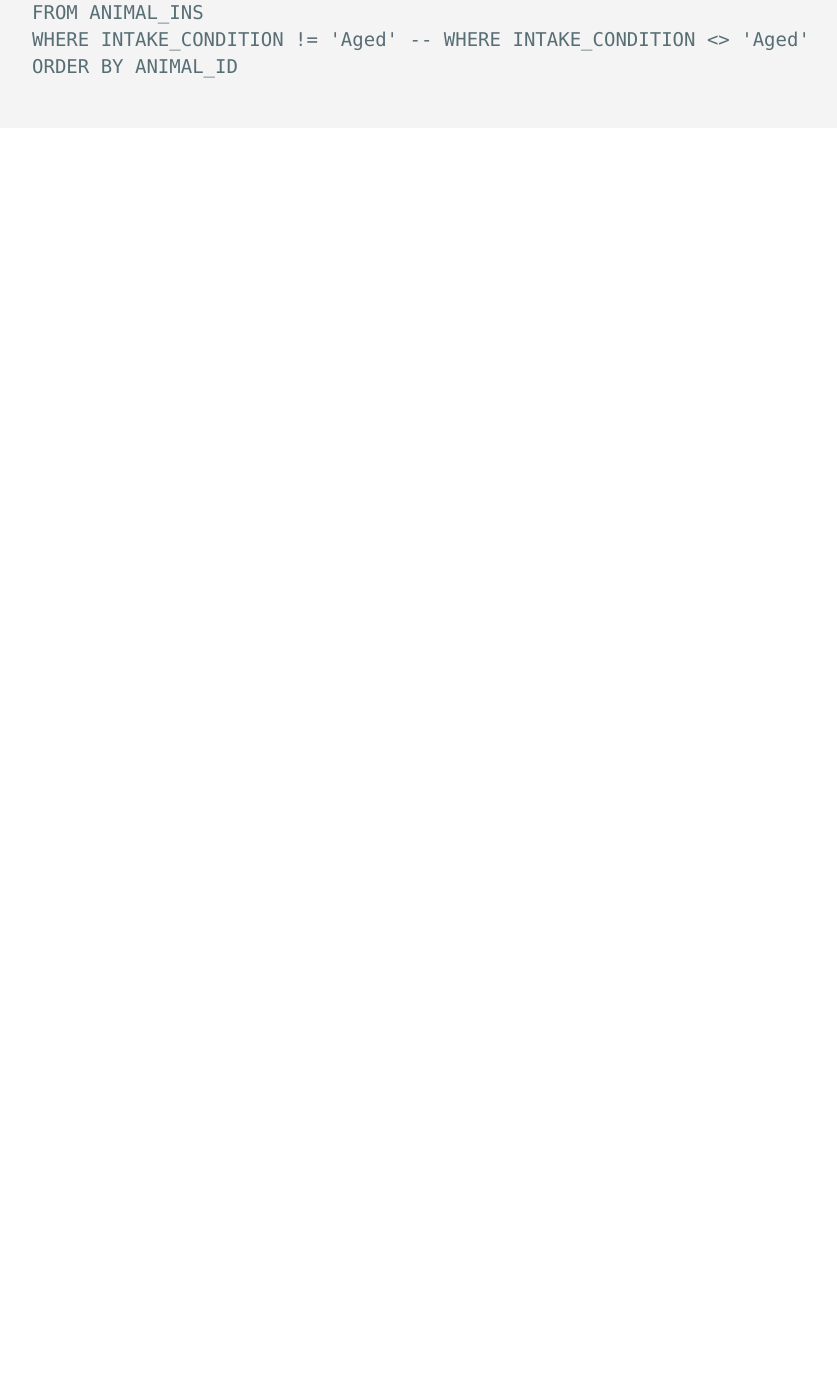
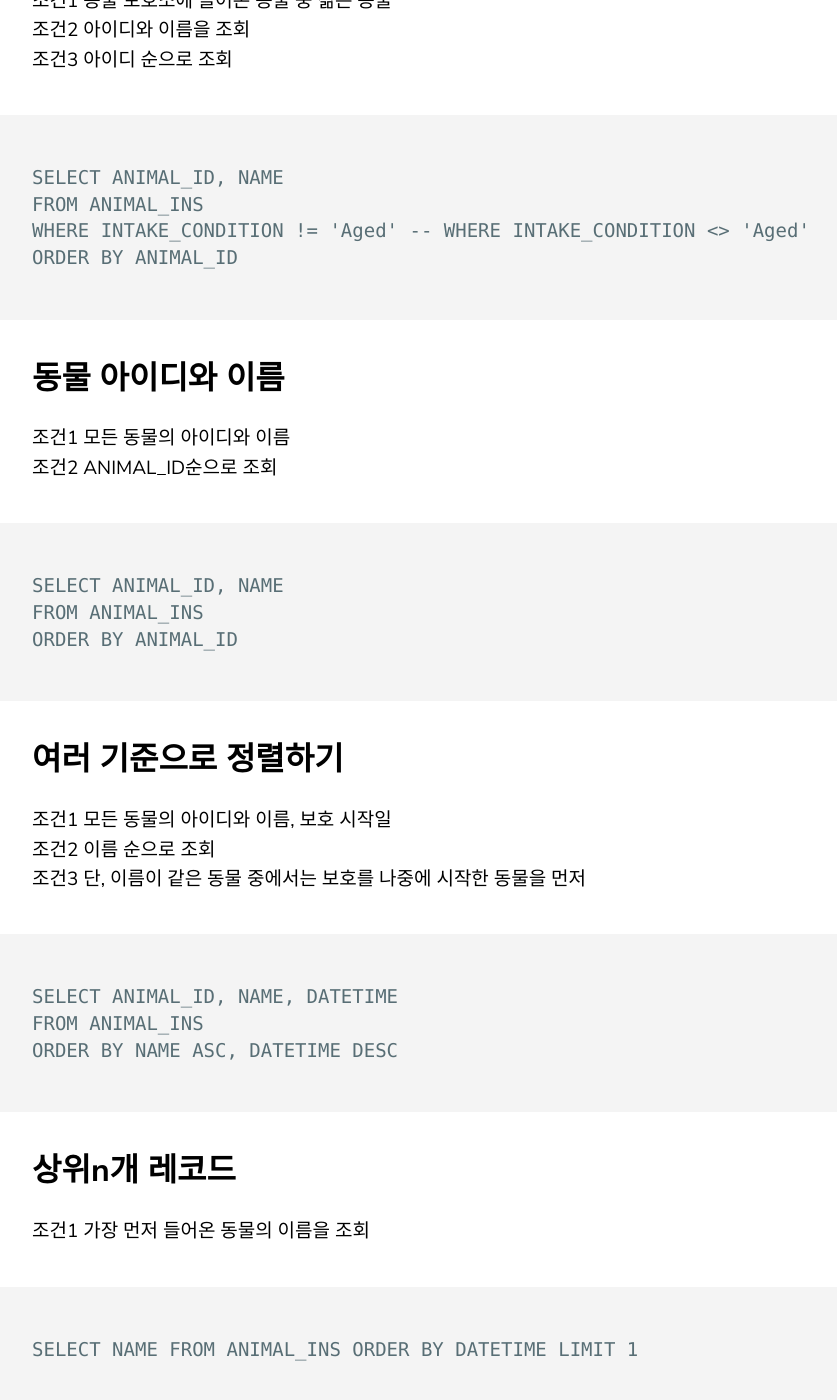
Before and after one commit to wahn34/wahn34.github.io, a Jekyll site: the page built from _posts/2021-05-19-CODINGTEST-SQL-SELECT.markdown, in a window 1280 px wide and 1400 px high, scrolled down 1715 px. Shown: the whole window, without its empty margins (68-905 px from the left). Built offline with Jekyll 4.4.1, drawn with Linux system fonts in a browser that asks for light colours; our own code applies the rules of GitHub Pages for plain Markdown files; before the commit the page ends 1883 px from its top, so only the background shows below that; some of the changed text lies outside the part shown.

Commit message:
Update 2021-05-19-CODINGTEST-SQL-SELECT.markdown
update post

````diff
--- a/_posts/2021-05-19-CODINGTEST-SQL-SELECT.markdown
+++ b/_posts/2021-05-19-CODINGTEST-SQL-SELECT.markdown
@@ -1,3 +1,4 @@
+
 ---
 layout: post
 title:  "SQL SELECT"
@@ -5,7 +6,7 @@ description: 프로그래머스 코딩테스트 연습 SELECT
 date:   2021-05-19 18:22:00 +0900
 categories: SQL MySQL
 ---
-모든 레코드 조회하기
+## 모든 레코드 조회하기
 
 조건1 ANIMAL_ID순으로 조회
 
@@ -14,7 +15,7 @@ SELECT * FROM ANIMAL_INS
 ORDER BY ANIMAL_ID;
 ```
 
-역순 정렬하기
+## 역순 정렬하기
 
 조건1 NAME, DATETIME컬럼으로 출력
 조건2 ANIMAL_ID의 역순
@@ -25,7 +26,7 @@ FROM ANIMAL_INS
 ORDER BY ANIMAL_ID DESC
 ```
 
-아픈 동물 찾기
+## 아픈 동물 찾기
 
 조건1 아픈동물만
 조건2 아이디 순으로 조회
@@ -37,7 +38,7 @@ FROM ANIMAL_INS
 WHERE INTAKE_CONDITION = 'Sick';
 ```
 
-어린 동물 찾기
+## 어린 동물 찾기
 
 조건1 동물 보호소에 들어온 동물 중 젊은 동물
 조건2 아이디와 이름을 조회
@@ -49,3 +50,37 @@ FROM ANIMAL_INS
 WHERE INTAKE_CONDITION != 'Aged' -- WHERE INTAKE_CONDITION <> 'Aged'
 ORDER BY ANIMAL_ID
 ```
+
+
+## 동물 아이디와 이름
+
+조건1 모든 동물의 아이디와 이름
+조건2 ANIMAL_ID순으로 조회
+
+```
+SELECT ANIMAL_ID, NAME
+FROM ANIMAL_INS
+ORDER BY ANIMAL_ID
+```
+
+
+## 여러 기준으로 정렬하기
+
+조건1 모든 동물의 아이디와 이름, 보호 시작일
+조건2 이름 순으로 조회
+조건3 단, 이름이 같은 동물 중에서는 보호를 나중에 시작한 동물을 먼저
+
+```
+SELECT ANIMAL_ID, NAME, DATETIME
+FROM ANIMAL_INS
+ORDER BY NAME ASC, DATETIME DESC
+```
+
+
+## 상위n개 레코드
+
+조건1 가장 먼저 들어온 동물의 이름을 조회
+
+```
+SELECT NAME FROM ANIMAL_INS ORDER BY DATETIME LIMIT 1
+```
````
